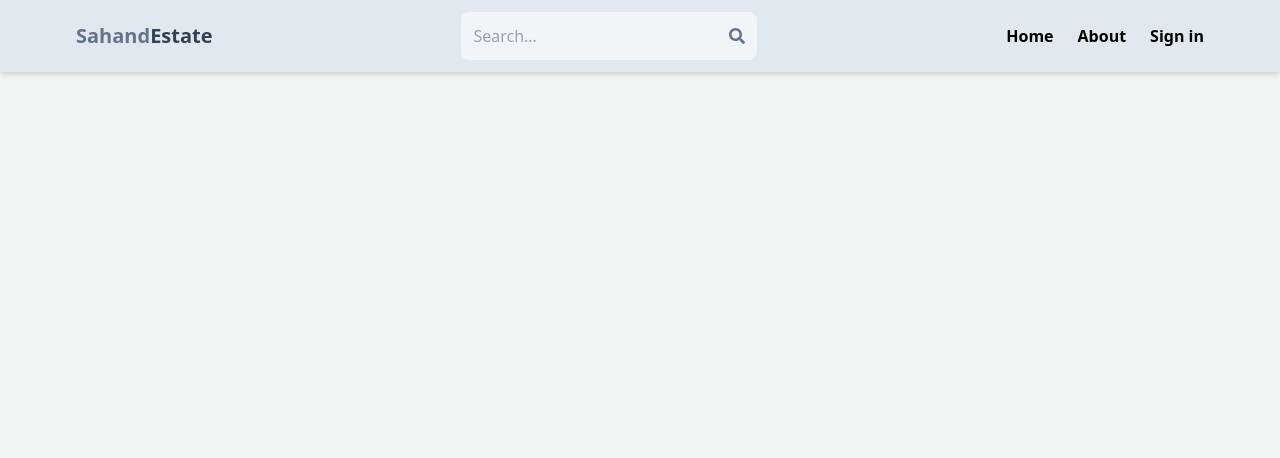
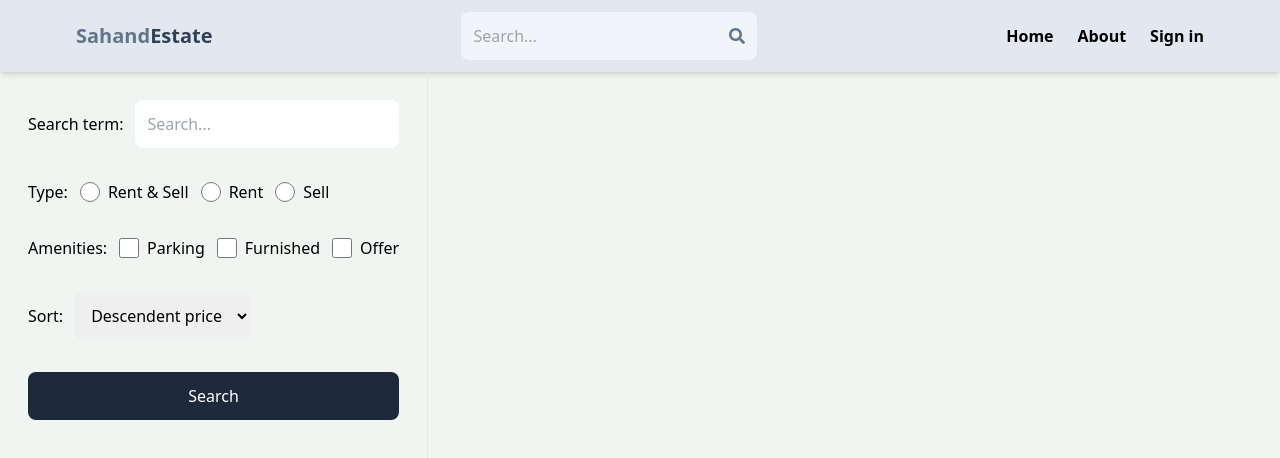
Before and after one commit to Miyuki1310/RealEstateMarketplace, a React (Vite) app in the folder client/: page /search in a window 1280 px wide. Shown: the top 458 px of the page. Built offline with nearby package versions, Linux system fonts and the light colour scheme; no server answers.

Commit message:
Create: Search UI

```diff
--- a/client/src/App.jsx
+++ b/client/src/App.jsx
@@ -10,6 +10,7 @@ import PrivateRoute from "./components/PrivateRoute";
 import CreateListing from "./pages/CreateListing";
 import UpdateListing from "./pages/UpdateListing";
 import Listing from "./pages/Listing";
+import Search from "./pages/Search";
 
 function App() {
   return (
@@ -21,6 +22,7 @@ function App() {
         <Route path="/sign-in" element={<SignIn />} />
         <Route path="/sign-up" element={<SignUp />} />
         <Route path="/listing/:listingId" element={<Listing />} />
+        <Route path="/search" element={<Search />} />
         <Route element={<PrivateRoute />}>
           <Route path="/profile" element={<Profile />} />
           <Route path="/create-listing" element={<CreateListing />} />
--- a/client/src/components/Header.jsx
+++ b/client/src/components/Header.jsx
@@ -12,7 +12,7 @@ const Header = () => {
     const urlParams = new URLSearchParams(window.location.search);
     urlParams.set("search", searchTerm);
     const searchQuery = urlParams.toString();
-    navigate(`/find?${searchQuery}`);
+    navigate(`/search?${searchQuery}`);
   };
 
   React.useEffect(() => {
--- /dev/null
+++ b/client/src/pages/Search.jsx
@@ -0,0 +1,98 @@
+// import React from "react";
+
+const Search = () => {
+  return (
+    <div className="flex">
+      <div className="border-r flex flex-col gap-8  p-7 h-auto min-h-screen">
+        <div className="flex gap-3 items-center">
+          <p>Search term:</p>
+          <input
+            className="p-3 rounded-lg flex-1"
+            type="text"
+            placeholder="Search..."
+          />
+        </div>
+        <div className="flex gap-3 items-center">
+          <p>Type: </p>
+          <div className="flex gap-2">
+            <input
+              className="w-5"
+              type="radio"
+              id="rent"
+              name="type"
+              value="all"
+            />
+            <p>Rent & Sell</p>
+          </div>
+          <div className="flex gap-2">
+            <input
+              className="w-5"
+              type="radio"
+              id="rent"
+              name="type"
+              value="rent"
+            />
+            <p>Rent</p>
+          </div>
+          <div className="flex gap-2">
+            <input
+              className="w-5"
+              type="radio"
+              id="rent"
+              name="type"
+              value="sell"
+            />
+            <p>Sell</p>
+          </div>
+        </div>
+        <div className="flex gap-3 items-center">
+          <p>Amenities: </p>
+          <div className="flex gap-2">
+            <input
+              className="w-5"
+              type="checkbox"
+              id="parking"
+              name="parking"
+            />
+            <p>Parking</p>
+          </div>
+          <div className="flex gap-2">
+            <input
+              className="w-5"
+              type="checkbox"
+              id="furnished"
+              name="furnished"
+            />
+            <p>Furnished</p>
+          </div>
+          <div className="flex gap-2">
+            <input
+              className="w-5"
+              type="checkbox"
+              id="offer"
+              name="offer"
+              width={5}
+            />
+            <p>Offer</p>
+          </div>
+        </div>
+        <div className="flex gap-3 items-center">
+          <p>Sort: </p>
+          <select className="outline-none p-3 rounded-lg">
+            <option value="regularPrice_desc">Descendent price</option>
+            <option value="regularPrice_asc">Ascendent price</option>
+            <option value="Day_desc">Descendent day</option>
+            <option value="Day_desc">Ascendent day</option>
+          </select>
+        </div>
+
+        <button className="bg-slate-800 text-white p-3 rounded-lg">
+          Search
+        </button>
+      </div>
+      <div className="flex-1"></div>
+    </div>
+  );
+};
+
+export default Search;
```
